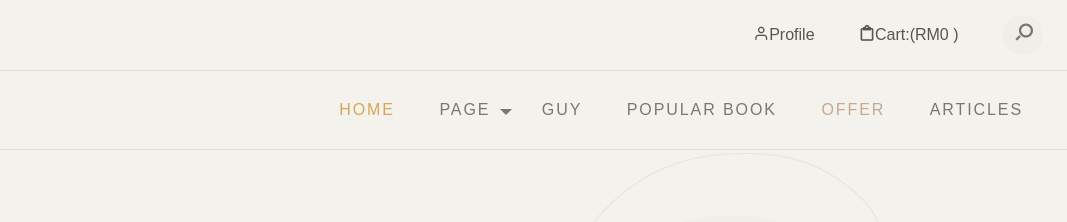
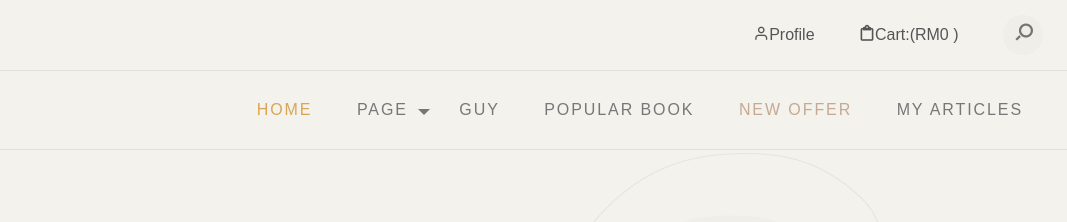
Before and after one commit to HXLMY12/Myschool, a plain HTML site: page index.html in a window 1280 px wide. Shown: the top 222 px of the page, 213-1280 px from the left. Drawn offline with nearby package versions, Linux system fonts and the light colour scheme; files whose address does not match are found by name.

Commit message:
2 change

```diff
--- a/index.html
+++ b/index.html
@@ -109,8 +109,8 @@
 									</li>
 									<li class="menu-item"><a href="#featured-books" class="nav-link">Guy</a></li>
 									<li class="menu-item"><a href="#popular-books" class="nav-link">Popular Book</a></li>
-									<li class="menu-item"><a href="#special-offer" class="nav-link">Offer</a></li>
-									<li class="menu-item"><a href="#latest-blog" class="nav-link">Articles</a></li>
+									<li class="menu-item"><a href="#special-offer" class="nav-link"> New Offer</a></li>
+									<li class="menu-item"><a href="#latest-blog" class="nav-link">my Articles</a></li>
 								</ul>
 
 								<div class="hamburger">
```
